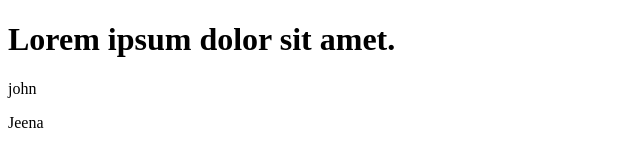
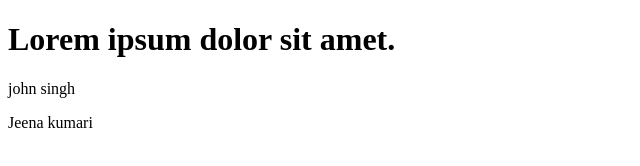
Before and after one commit to amitdewal/revert-demo, a plain HTML site: page index.html in a window 1280 px wide. Shown: the whole page, without its empty margins (0-640 px from the left). Drawn offline with Linux system fonts and the light colour scheme.

Commit message:
second commit surname added

```diff
--- a/index.html
+++ b/index.html
@@ -7,7 +7,7 @@
 </head>
 <body>
     <h1>Lorem ipsum dolor sit amet.</h1>
-    <p>john</p>
-    <p>Jeena</p>
+    <p>john singh</p>
+    <p>Jeena kumari</p>
 </body>
 </html>
```
